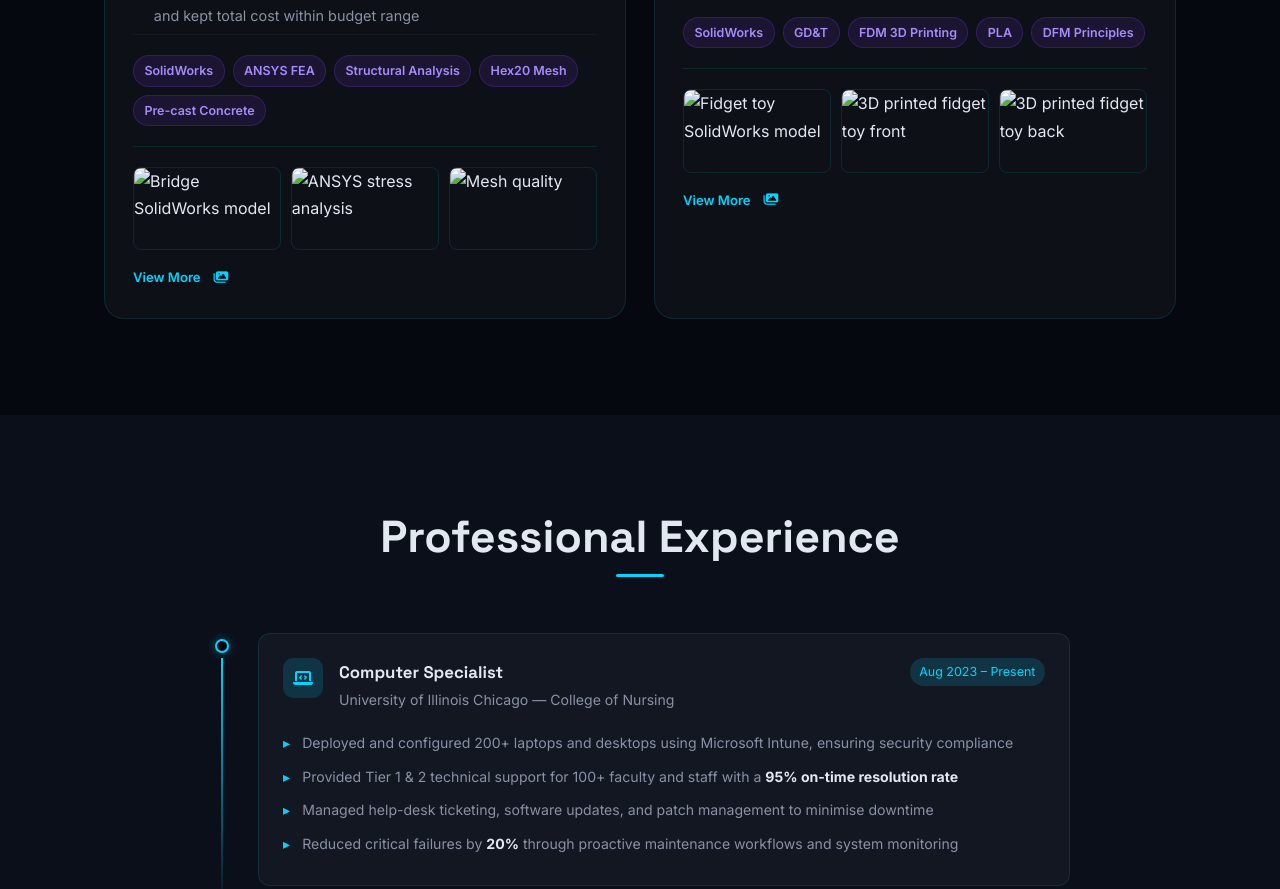
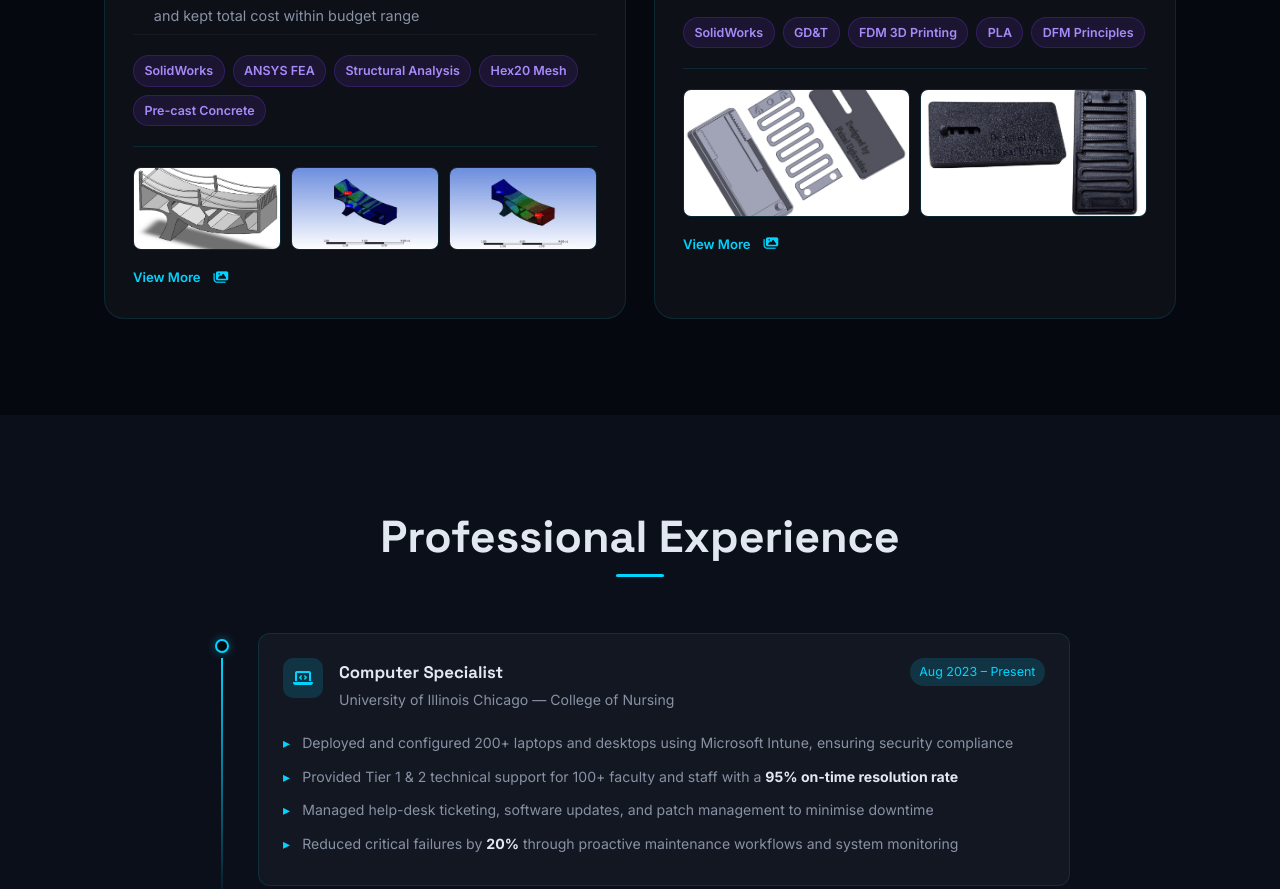
Before and after one commit to faisalyusuf7/faisalyusuf7.github.io, a plain HTML site: page index.html in a window 1280 px wide. Shown: the part 3985-4874 px from the top of the page. Drawn offline with Linux system fonts and the light colour scheme; animation ran at ten frames a second.

Commit message:
add project images and fix gallery src paths

```diff
--- a/index.html
+++ b/index.html
@@ -253,9 +253,9 @@
           </div>
           <div class="project-gallery">
             <div class="proj-thumbs">
-              <img class="proj-thumb" src="assets/images/bridge-cad.jpg" alt="Bridge SolidWorks model">
-              <img class="proj-thumb" src="assets/images/bridge-stress.jpg" alt="ANSYS stress analysis">
-              <img class="proj-thumb" src="assets/images/bridge-mesh.jpg" alt="Mesh quality">
+              <img class="proj-thumb" src="assets/images/bridge-cad.png" alt="Bridge SolidWorks model">
+              <img class="proj-thumb" src="assets/images/bridge-strain.JPG" alt="ANSYS stress analysis">
+              <img class="proj-thumb" src="assets/images/bridge-deform.JPG" alt="ANSYS total deformation">
             </div>
             <button class="view-more-btn">View More &nbsp;<i class="fas fa-images"></i></button>
           </div>
@@ -288,9 +288,8 @@
           </div>
           <div class="project-gallery">
             <div class="proj-thumbs">
-              <img class="proj-thumb" src="assets/images/fidget-cad.jpg" alt="Fidget toy SolidWorks model">
-              <img class="proj-thumb" src="assets/images/fidget-print1.jpg" alt="3D printed fidget toy front">
-              <img class="proj-thumb" src="assets/images/fidget-print2.jpg" alt="3D printed fidget toy back">
+              <img class="proj-thumb" src="assets/images/fidget-cad.png" alt="Fidget toy SolidWorks model">
+              <img class="proj-thumb" src="assets/images/fidget-print.png" alt="3D printed fidget toy">
             </div>
             <button class="view-more-btn">View More &nbsp;<i class="fas fa-images"></i></button>
           </div>
```
Also changed, not shown: assets/images/bridge-cad.png (added), assets/images/bridge-deform.JPG (added), assets/images/bridge-strain.JPG (added), assets/images/fidget-cad.png (added), assets/images/fidget-print.png (added).
